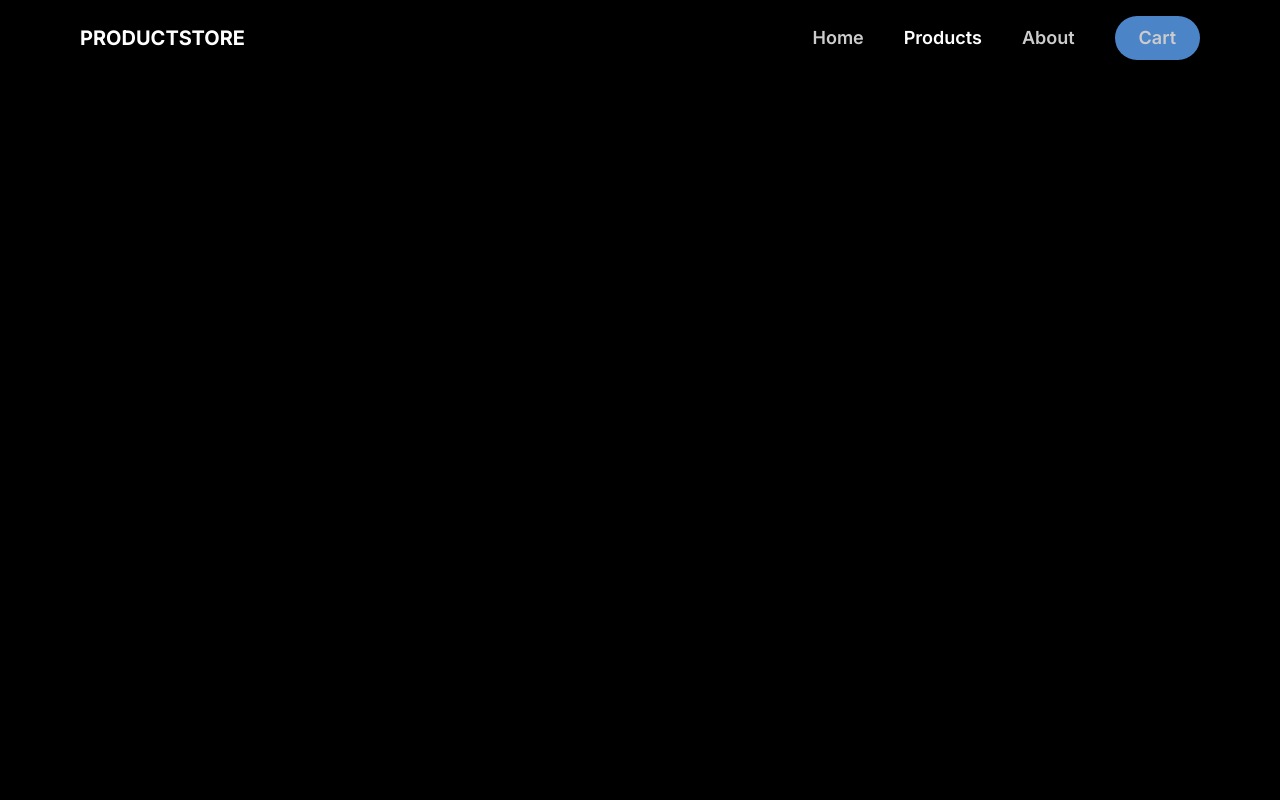
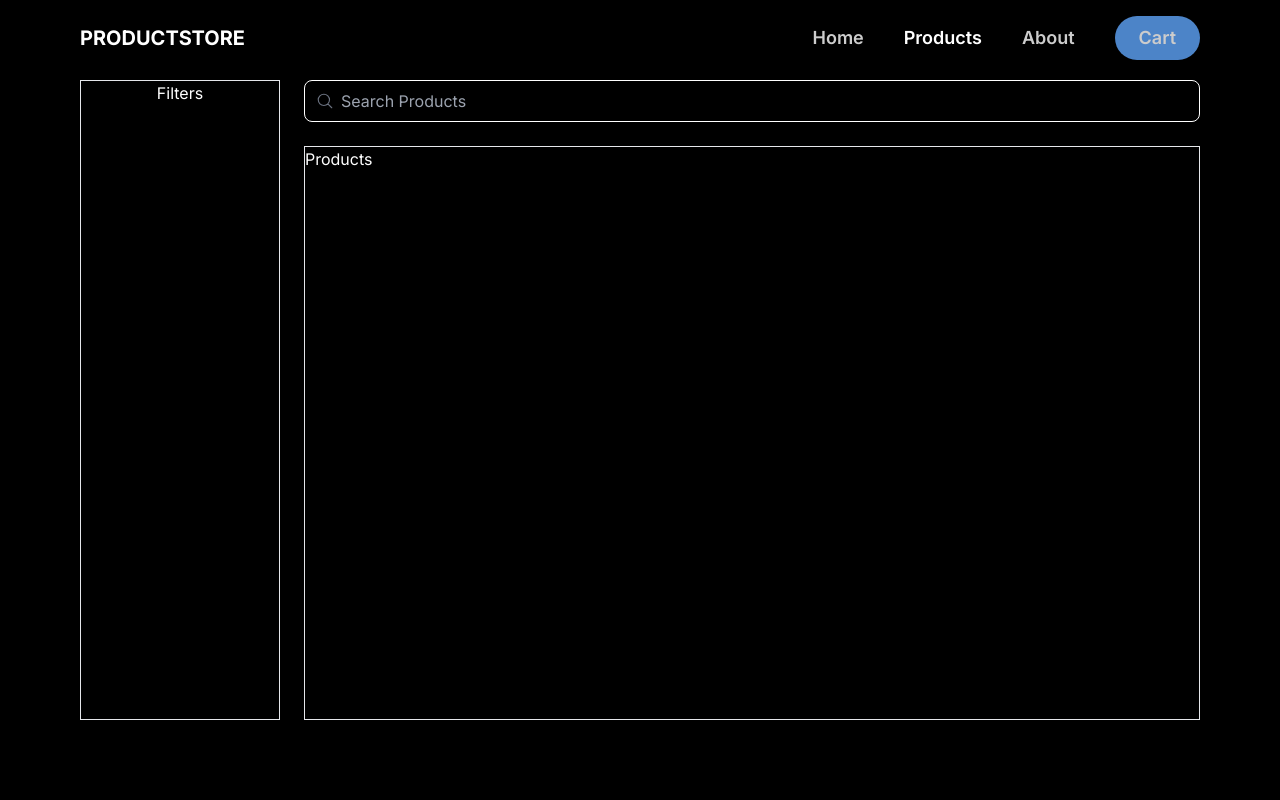
Before and after one commit to Vladyslav-Davydenko/SimpleProductShop, a Next.js app in the folder product-store/: page /products in a window 1280 px wide. Shown: the top 800 px of the page. Built offline with nearby package versions, Linux system fonts and the light colour scheme.

Commit message:
Products page styling + Search func

```diff
--- a/product-store/package.json
+++ b/product-store/package.json
@@ -17,7 +17,8 @@
     "framer-motion": "^11.0.3",
     "next": "14.1.0",
     "react": "^18",
-    "react-dom": "^18"
+    "react-dom": "^18",
+    "use-debounce": "^10.0.0"
   },
   "devDependencies": {
     "@types/node": "^20.11.17",
--- a/product-store/src/app/products/page.tsx
+++ b/product-store/src/app/products/page.tsx
@@ -1,5 +1,17 @@
+import Search from "../ui/search/Search";
+
 export default async function Products() {
   return (
-    <main className="flex flex-col h-[100vh] w-full items-center justify-center "></main>
+    <main className="flex flex-col h-[100vh] w-full items-center justify-center">
+      <div className="p-20 h-full w-full flex gap-6 justify-center items-center">
+        <div className="w-[20%] flex items-start justify-center border h-full">
+          Filters
+        </div>
+        <div className="w-[80%] flex flex-col gap-6 items-center justify-start h-full">
+          <Search />
+          <div className="border w-full h-full">Products</div>
+        </div>
+      </div>
+    </main>
   );
 }
--- /dev/null
+++ b/product-store/src/app/ui/search/Search.tsx
@@ -0,0 +1,38 @@
+"use client";
+
+import { useDebouncedCallback } from "use-debounce";
+import { MagnifyingGlassIcon } from "@heroicons/react/24/outline";
+import { usePathname, useSearchParams, useRouter } from "next/navigation";
+
+export default function Search() {
+  const searchParams = useSearchParams();
+  const pathName = usePathname();
+  const { replace } = useRouter();
+
+  const handleSearch = useDebouncedCallback((term: string) => {
+    const params = new URLSearchParams(searchParams);
+    params.set("page", "1");
+    if (term) {
+      params.set("query", term);
+    } else {
+      params.delete("query");
+    }
+    replace(`${pathName}?${params.toString()}`);
+  }, 300);
+  return (
+    <div className="relative">
+      <label htmlFor="search-products" hidden>
+        Search Products
+      </label>
+      <input
+        type="text"
+        placeholder="Search Products"
+        id="search-products"
+        onChange={(e) => handleSearch(e.target.value)}
+        defaultValue={searchParams.get("query")?.toString()}
+        className=" bg-transparent w-[70vw] border border-white rounded-lg pl-9 py-2 outline-blue-500"
+      />
+      <MagnifyingGlassIcon className="absolute left-3 top-1/2 h-[18px] w-[18px] -translate-y-1/2 text-gray-500 peer-focus:text-gray-900" />
+    </div>
+  );
+}
```
Also changed, not shown: 1 other file (tests, documents, lock files or other folders).
